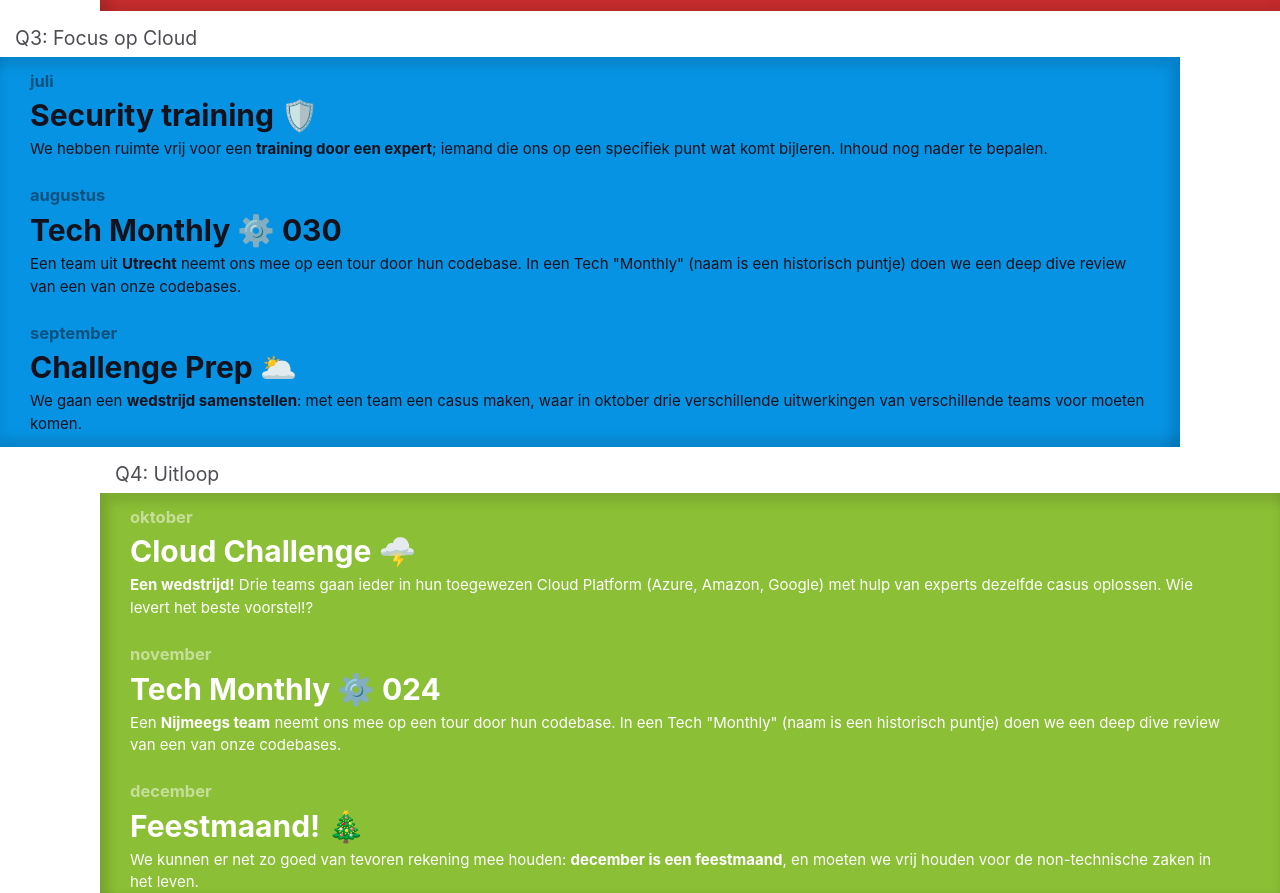
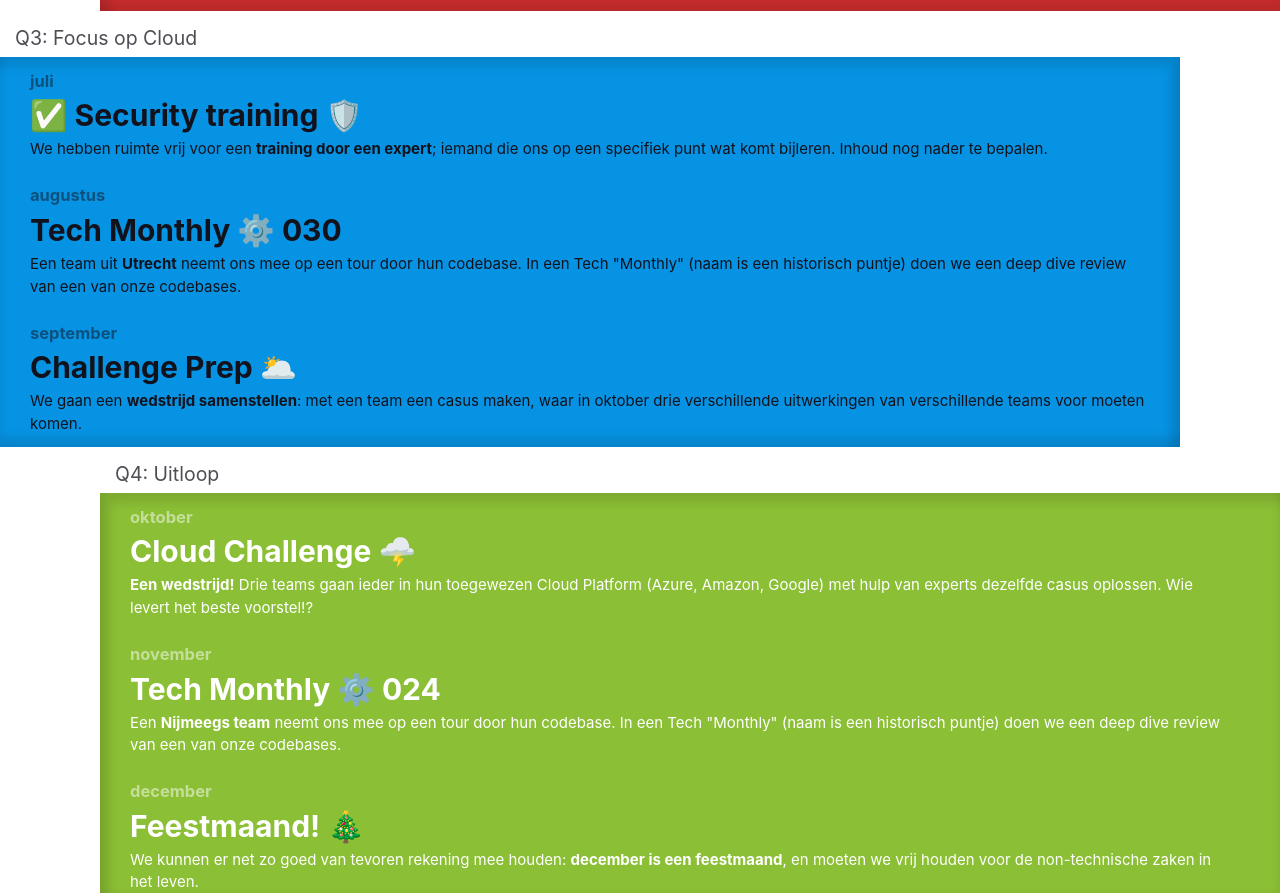
Before and after one commit to infi-nl/jaardoel-2022-tech-events, a plain HTML site: page index.html in a window 1280 px wide. Shown: the part 964-1857 px from the top of the page. Drawn offline with Linux system fonts and the light colour scheme.

Commit message:
Security training afvinken

```diff
--- a/index.html
+++ b/index.html
@@ -138,7 +138,7 @@
         <div class="maanden">
           <div class="maand">
             <h3>juli</h3>
-            <h4>Security training 🛡️</h4>
+            <h4>✅ Security training 🛡️</h4>
             <p>We hebben ruimte vrij voor een <strong>training door een expert</strong>; iemand die ons op een specifiek punt wat komt bijleren. Inhoud nog nader te bepalen.</p>
           </div>
           <div class="maand">
```
